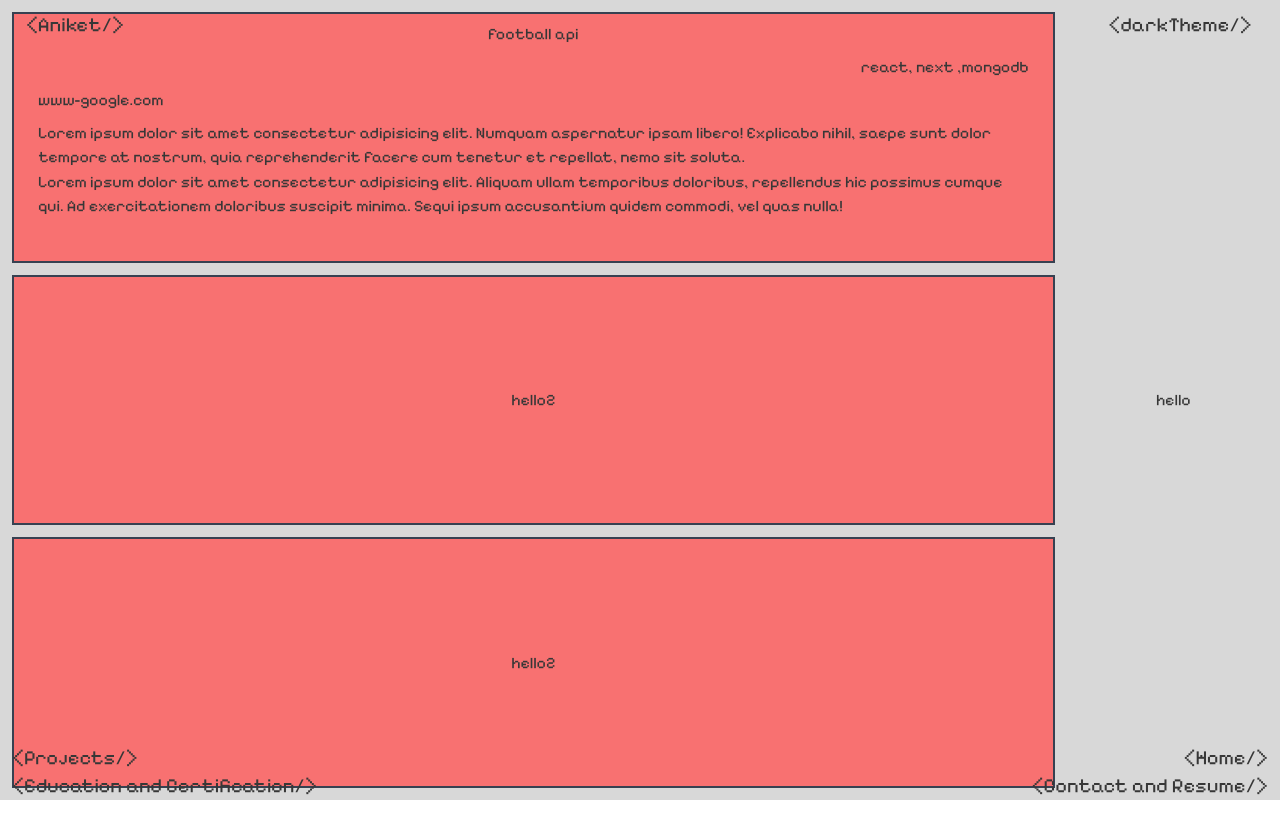
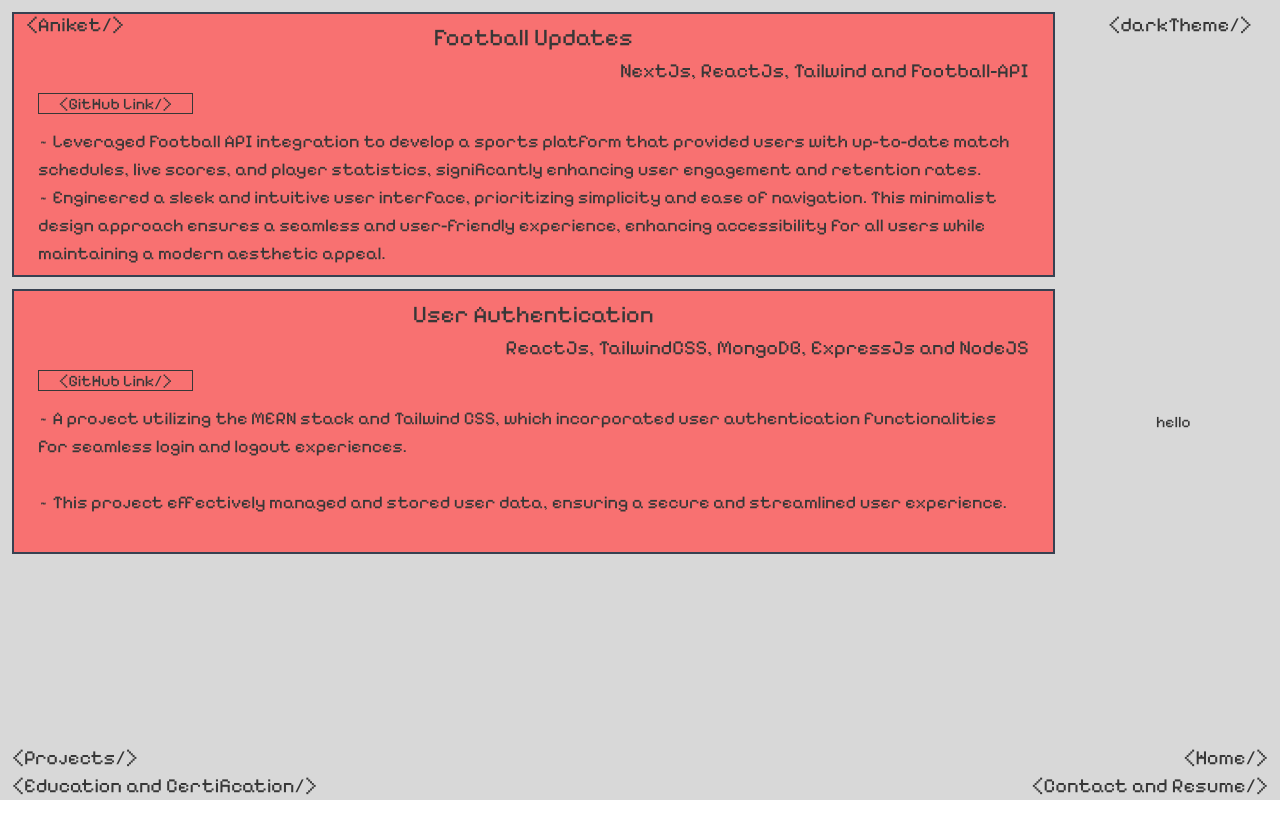
Before and after one commit to babanigit/Pixelify-porfolio-TS, a React (Create React App) app: page /projects in a window 1280 px wide. Shown: the top 838 px of the page. Before the commit the page ends 800 px from the top, so only its background shows below. Built offline with nearby package versions, Linux system fonts and the light colour scheme.

Commit message:
added updates

```diff
--- a/src/assets/Project.ts
+++ b/src/assets/Project.ts
@@ -1,4 +1,4 @@
-interface Project {
+export interface Project {
     title: string;
     language_used: string;
     dev1: string;
@@ -12,10 +12,10 @@ interface Project {
 
   export const projects: Project[] = [
     {
-      title: "Google data analysis",
-      language_used: "data analysis",
-      dev1: "Learned the fundamental concepts associated with programming in R",
-      dev2: "Explored the R programming language, data visualization, and its programming environment",
+      title: " Football Updates ",
+      language_used: "NextJs, ReactJs, Tailwind and Football-API",
+      dev1: "~ Leveraged Football API integration to develop a sports platform that provided users with up-to-date match schedules, live scores, and player statistics, significantly enhancing user engagement and retention rates.",
+      dev2: "~ Engineered a sleek and intuitive user interface, prioritizing simplicity and ease of navigation. This minimalist design approach ensures a seamless and user-friendly experience, enhancing accessibility for all users while maintaining a modern aesthetic appeal.",
       dev3: "",
       dev4: "",
       project_link: "https://drive.google.com/file/d/1t2RocJF6KCyjz9Q0qDERneTZuUdB8SuP/view?usp=sharing",
@@ -23,10 +23,10 @@ interface Project {
       logo_path: "aws.png",
     },
     {
-      title: "Google data analysis2",
-      language_used: "data analysis",
-      dev1: "Learned the fundamental concepts associated with programming in R",
-      dev2: "Explored the R programming language, data visualization, and its programming environment",
+      title: "User Authentication",
+      language_used: "ReactJs, TailwindCSS, MongoDB, ExpressJs and NodeJS",
+      dev1: "~ A project utilizing the MERN stack and Tailwind CSS, which incorporated user authentication functionalities for seamless login and logout experiences.",
+      dev2: "~ This project effectively managed and stored user data, ensuring a secure and streamlined user experience.",
       dev3: "",
       dev4: "",
       project_link: "https://drive.google.com/file/d/1t2RocJF6KCyjz9Q0qDERneTZuUdB8SuP/view?usp=sharing",
--- a/src/conteners/5projectcontents/ProjectPage.tsx
+++ b/src/conteners/5projectcontents/ProjectPage.tsx
@@ -1,35 +1,56 @@
 
-
-
-import React from 'react'
-
-const ProjectPage = () => {
+import { projects } from "../../assets/Project";
+import { ThemeDataType } from "../../assets/theme";
+interface Iprops {
+  theme:ThemeDataType;
+}
+const ProjectPage = (props:Iprops) => {
+  const GH = "<GitHub Link/>"
   return (
     <>
-    <div className=' grid grid-flow-col grid-cols-6  ' >
-        <div className=' grid grid-flow-row p-3 gap-3 col-span-5  grid-rows-3  ' >
+      <div className=" grid grid-flow-col grid-cols-6 h-screen w-full  ">
+        <div className=" grid grid-flow-row p-3 gap-3 col-span-5  grid-rows-3  ">
+          {projects.map((pro) => {
+            return (
+              <>
+                {/* this is starting point */}
 
-        <div  className=' bg-red-400 w-full h-full  grid grid-flow-row grid-rows-7 border-2 border-gray-700 p-2 px-6 ' >
-          <div className='justify-center flex w-full h-full' >football api</div>
-          <div className=' justify-end flex w-full h-full' >react, next ,mongodb</div>
-          <div>www-google.com</div>
-          <div className=' grid row-span-3' >
-            <div>Lorem ipsum dolor sit amet consectetur adipisicing elit. Numquam aspernatur ipsam libero! Explicabo nihil, saepe sunt dolor tempore at nostrum, quia reprehenderit facere cum tenetur et repellat, nemo sit soluta.</div>
-            <div>Lorem ipsum dolor sit amet consectetur adipisicing elit. Aliquam ullam temporibus doloribus, repellendus hic possimus cumque qui. Ad exercitationem doloribus suscipit minima. Sequi ipsum accusantium quidem commodi, vel quas nulla!</div>
-          </div>
-        </div>
-        <div  className=' bg-red-400 w-full h-full justify-center items-center grid border-2 border-gray-700  ' > hello2</div>
-        <div  className=' bg-red-400 w-full h-full justify-center items-center grid border-2 border-gray-700  ' > hello2</div>
+                <div className=" bg-red-400 w-full h-full  grid grid-flow-row grid-rows-7 border-2 border-gray-700 p-2 px-6 ">
+                  <div className="justify-center flex w-full h-full text-2xl">
+                    {pro.title}
+                  </div>
+                  <div className=" justify-end flex w-full h-full  text-xl">
+                    {pro.language_used}
+                  </div>
+                  <div>
+                    {" "}
+                    <a
+                      href={pro.project_link}
+                      style={{ borderColor: props.theme.text }}
+                      className=" border border-spacing-2 px-[2%] "
+                      target="_blank"
+                    >
+                      {GH}
+                    </a>{" "}
+                  </div>
+                  <div className=" grid row-span-4 text-lg">
+                    <div>{pro.dev1}</div>
+                    <div>{pro.dev2}</div>
+                  </div>
+                </div>
 
-        </div>
-        <div className=' grid place-items-center ' >
-          <div>hello</div>
-
+                {/* this is an end */}
+              </>
+            );
+          })}
         </div>
 
-    </div>
+        <div className=" grid place-items-center ">
+          <div>hello</div>
+        </div>
+      </div>
     </>
-  )
-}
+  );
+};
 
-export default ProjectPage
+export default ProjectPage;
--- a/src/pages/2projects/Projects.tsx
+++ b/src/pages/2projects/Projects.tsx
@@ -19,8 +19,8 @@ const Projects = ({ theme, setTheme }: Iprops) => {
           <Headerpart2 theme={theme} setTheme={setTheme} />
           <HeaderPart3 theme={theme} />
         </div>
-        <div className=" grid h-screen w-full ">
-          <ProjectPage />
+        <div className="">
+          <ProjectPage theme={theme} />
         </div>
       </div>
     </>
```
